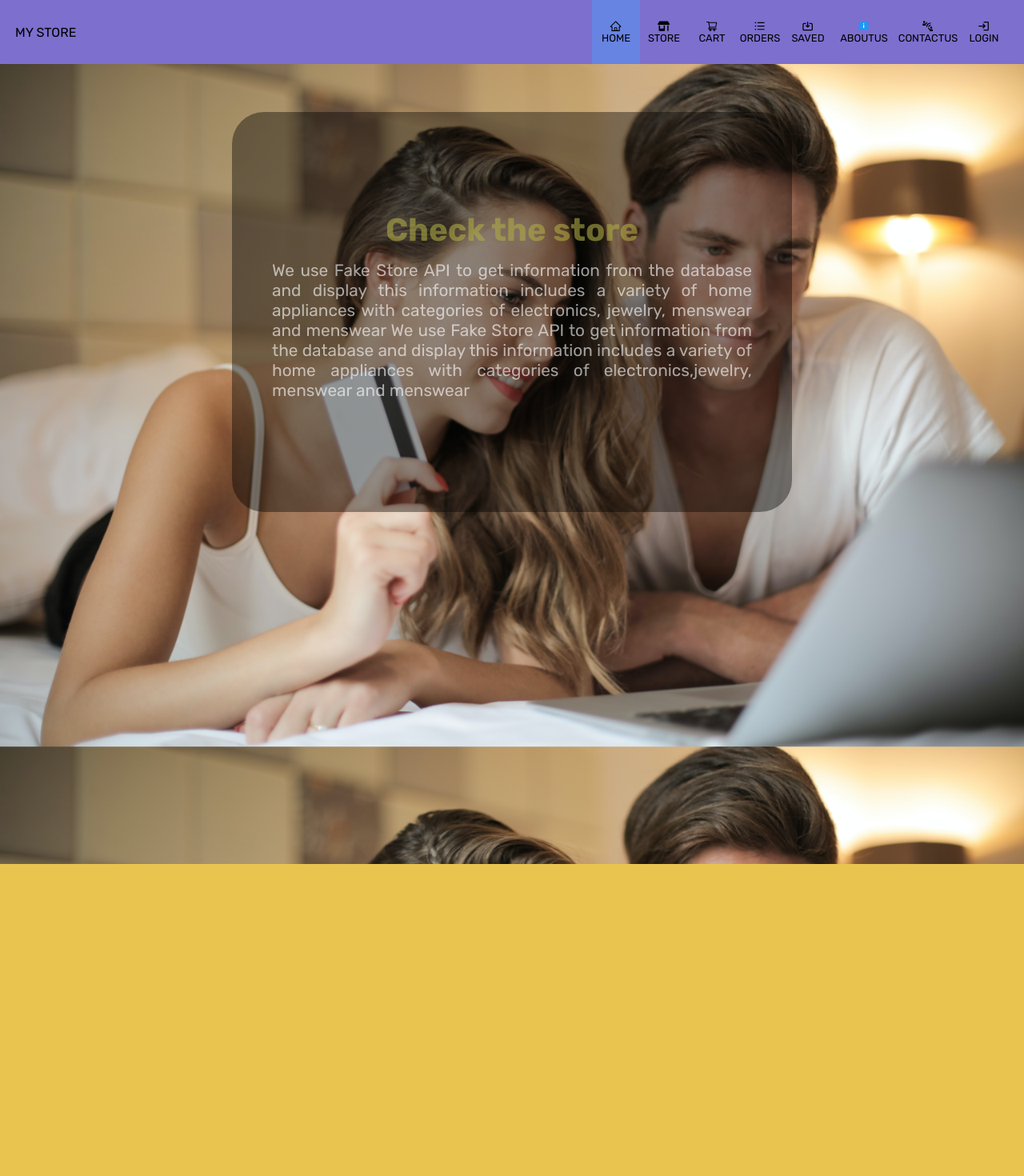
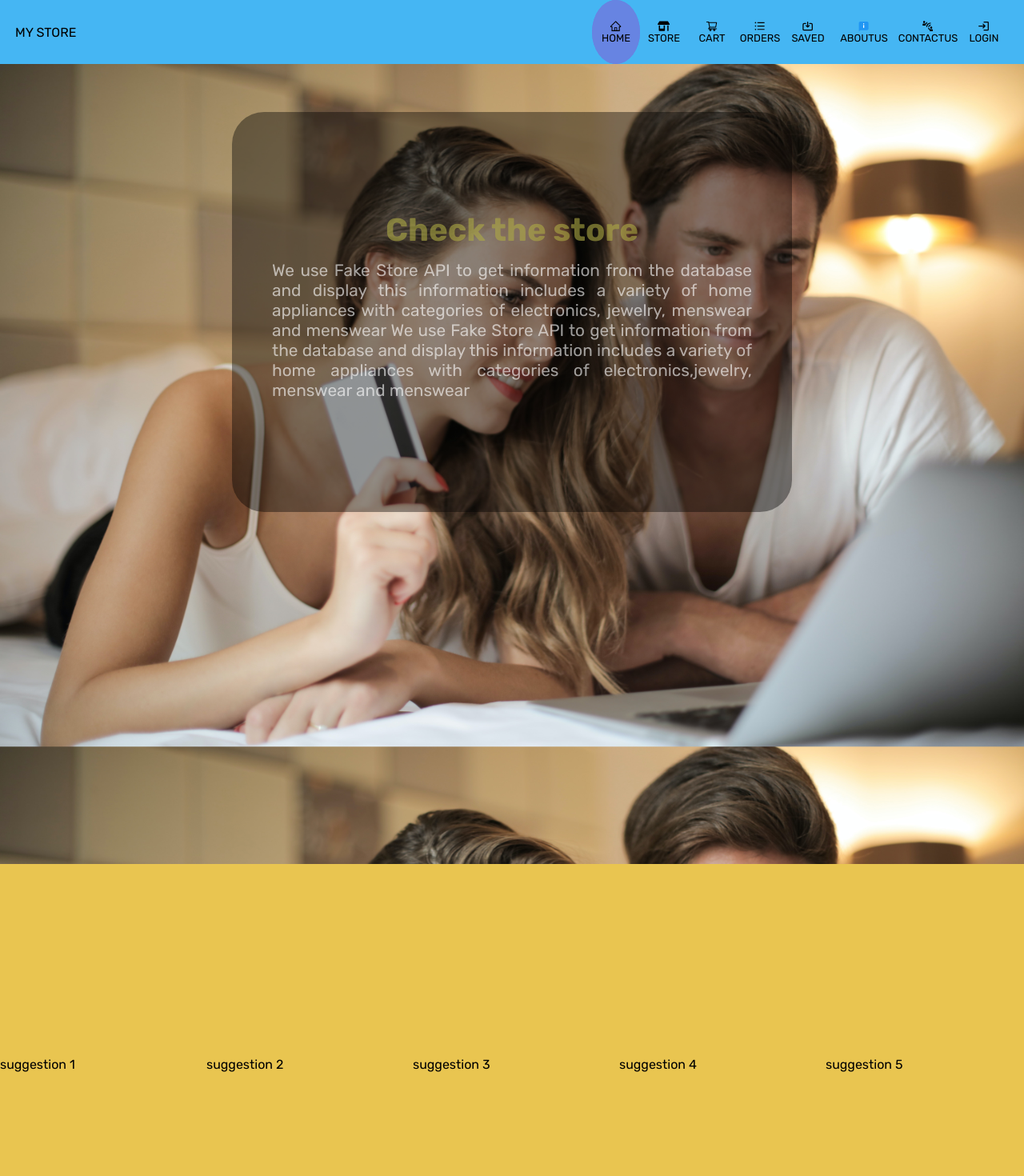
Before and after one commit to Zahra987/fakeStore, a React (Vite) app: page / in a window 1280 px wide. Shown: the top 1470 px of the page at 80% size. Built offline with nearby package versions, Linux system fonts and the light colour scheme.

Commit message:
home is completed

```diff
--- a/package.json
+++ b/package.json
@@ -13,7 +13,8 @@
     "react": "^18.2.0",
     "react-dom": "^18.2.0",
     "react-icons": "^4.8.0",
-    "react-router-dom": "^6.11.2"
+    "react-router-dom": "^6.11.2",
+    "swiper": "^9.3.2"
   },
   "devDependencies": {
     "@types/react": "^18.0.28",
--- a/src/App.css
+++ b/src/App.css
@@ -7,6 +7,7 @@
 a{
   text-decoration:none;
   color: #000;
+  border-radius: 100%;
 }
 li{
   list-style-type: none;
--- a/src/Components/Header/Header.jsx
+++ b/src/Components/Header/Header.jsx
@@ -24,14 +24,14 @@ export default function Header() {
       <nav className='nav-right close' ref={navRightRef}>
         <ul>
           <li id='close-x'><span onClick={handleClick}>X</span></li>
-          <NavLink style={({isActive}) =>{return {backgroundColor:isActive?"rgb(103,132,226)":"#7d6fce"}}} to='/'><li><AiOutlineHome/><span>HOME</span></li></NavLink>
-          <NavLink style={({isActive}) =>{return {backgroundColor:isActive?"rgb(103,132,226)":"#7d6fce"}}} to='/store'><li><FaStoreAlt/><span>STORE</span></li></NavLink>
-          <NavLink style={({isActive}) =>{return {backgroundColor: isActive?"rgb(103,132,226)":"#7d6fce"}}} to='/cart'><li><AiOutlineShoppingCart/><span>CART</span></li></NavLink>
-          <NavLink style={({isActive}) =>{return {backgroundColor: isActive?"rgb(103,132,226)":"#7d6fce"}}} to='/orders'><li><AiOutlineUnorderedList/><span>ORDERS</span></li></NavLink>
-          <NavLink style={({isActive}) =>{return {backgroundColor: isActive?"rgb(103,132,226)":"#7d6fce"}}} to='/saved'><li><HiOutlineSave/><span>SAVED</span></li></NavLink>
-          <NavLink style={({isActive}) =>{return {backgroundColor: isActive?"rgb(103,132,226)":"#7d6fce"}}} to='/aboutus'><li className='aboutus-li'><FcAbout/><span>ABOUTUS</span></li></NavLink>
-          <NavLink style={({isActive}) =>{return {backgroundColor: isActive?"rgb(103,132,226)":"#7d6fce"}}} to='/contactus'><li className='contactus-li'><MdConnectWithoutContact/><span>CONTACTUS</span></li></NavLink>
-          <NavLink style={({isActive}) =>{return {backgroundColor: isActive?"rgb(103,132,226)":"#7d6fce"}}} to='/login'><li><MdLogin/><span>LOGIN</span></li></NavLink>
+          <NavLink style={({isActive}) =>{return {backgroundColor:isActive?"rgb(103,132,226)":"inherit"}}} to='/'><li><AiOutlineHome/><span>HOME</span></li></NavLink>
+          <NavLink style={({isActive}) =>{return {backgroundColor:isActive?"rgb(103,132,226)":"inherit"}}} to='/store'><li><FaStoreAlt/><span>STORE</span></li></NavLink>
+          <NavLink style={({isActive}) =>{return {backgroundColor: isActive?"rgb(103,132,226)":"inherit"}}} to='/cart'><li><AiOutlineShoppingCart/><span>CART</span></li></NavLink>
+          <NavLink style={({isActive}) =>{return {backgroundColor: isActive?"rgb(103,132,226)":"inherit"}}} to='/orders'><li><AiOutlineUnorderedList/><span>ORDERS</span></li></NavLink>
+          <NavLink style={({isActive}) =>{return {backgroundColor: isActive?"rgb(103,132,226)":"inherit"}}} to='/saved'><li><HiOutlineSave/><span>SAVED</span></li></NavLink>
+          <NavLink style={({isActive}) =>{return {backgroundColor: isActive?"rgb(103,132,226)":"inherit"}}} to='/aboutus'><li className='aboutus-li'><FcAbout/><span>ABOUTUS</span></li></NavLink>
+          <NavLink style={({isActive}) =>{return {backgroundColor: isActive?"rgb(103,132,226)":"inherit"}}} to='/contactus'><li className='contactus-li'><MdConnectWithoutContact/><span>CONTACTUS</span></li></NavLink>
+          <NavLink style={({isActive}) =>{return {backgroundColor: isActive?"rgb(103,132,226)":"inherit"}}} to='/login'><li><MdLogin/><span>LOGIN</span></li></NavLink>
         </ul>
       </nav>
     </header>
--- a/src/Components/Header/header.css
+++ b/src/Components/Header/header.css
@@ -11,7 +11,7 @@
 }
 .header-box{
   height: 80px;
-  background-color: #7d6fce;
+  background-color:  rgb(69, 182, 243);
   display: flex;
   justify-content: space-between;
   align-items: center;
--- a/src/Components/Routes/home/Home.jsx
+++ b/src/Components/Routes/home/Home.jsx
@@ -18,7 +18,9 @@ export default function Home() {
               menswear</p>
           </section>
         </div>
-        <Slider/>
+        <section className='Suggestions-home'>
+          <Slider/>
+        </section>
         <section className='how-to-post-home'>
           <div className='how-to-post-home-text'>
             <h3>How to post?</h3>
--- a/src/Components/Routes/home/home.css
+++ b/src/Components/Routes/home/home.css
@@ -39,9 +39,11 @@
 .Suggestions-home{
   width: 100vw;
   height: 500px;
+  display: flex;
+  justify-content: center;
+  align-items:center;
 }
-
-.how-to-post-home, .Suggestions-home{
+.how-to-post-home{
   width: 100vw;
   height: 500px;
   background-color: rgb(233, 197, 80);
--- a/src/Components/Subcomponents/sliderHome/Slider.jsx
+++ b/src/Components/Subcomponents/sliderHome/Slider.jsx
@@ -1,9 +1,23 @@
 import React from 'react'
-
+import { Swiper, SwiperSlide } from 'swiper/react';
+import 'swiper/css';
 export default function Slider() {
   return (
-    <section className='Suggestions-home'>
-
-    </section>
+    <Swiper
+    spaceBetween={10}
+    slidesPerView={5}
+    onSlideChange={() => console.log('slide change')}
+    onSwiper={(swiper) => console.log(swiper)}
+  >
+    <SwiperSlide>suggestion 1</SwiperSlide>
+    <SwiperSlide>suggestion 2</SwiperSlide>
+    <SwiperSlide>suggestion 3</SwiperSlide>
+    <SwiperSlide>suggestion 4</SwiperSlide>
+    <SwiperSlide>suggestion 5</SwiperSlide>
+    <SwiperSlide>suggestion 6</SwiperSlide>
+    <SwiperSlide>suggestion 7</SwiperSlide>
+    <SwiperSlide>suggestion 8</SwiperSlide>
+    <SwiperSlide>suggestion 9</SwiperSlide>
+  </Swiper>
   )
 }
```
Also changed, not shown: 1 other file (tests, documents, lock files or other folders).
